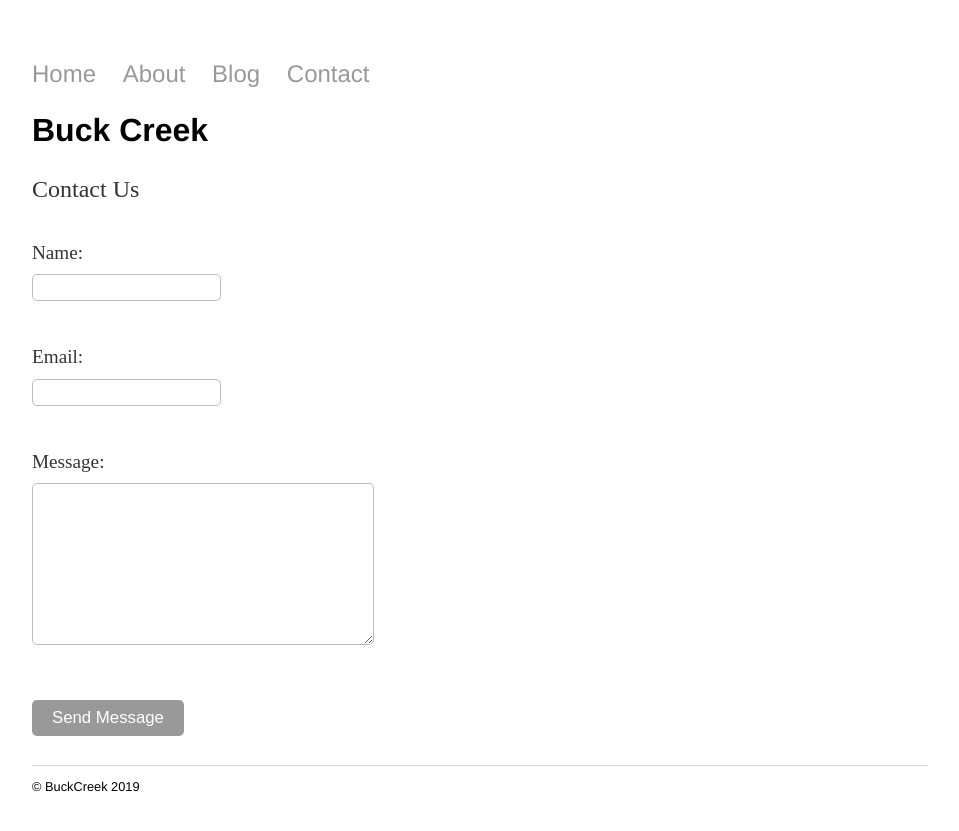
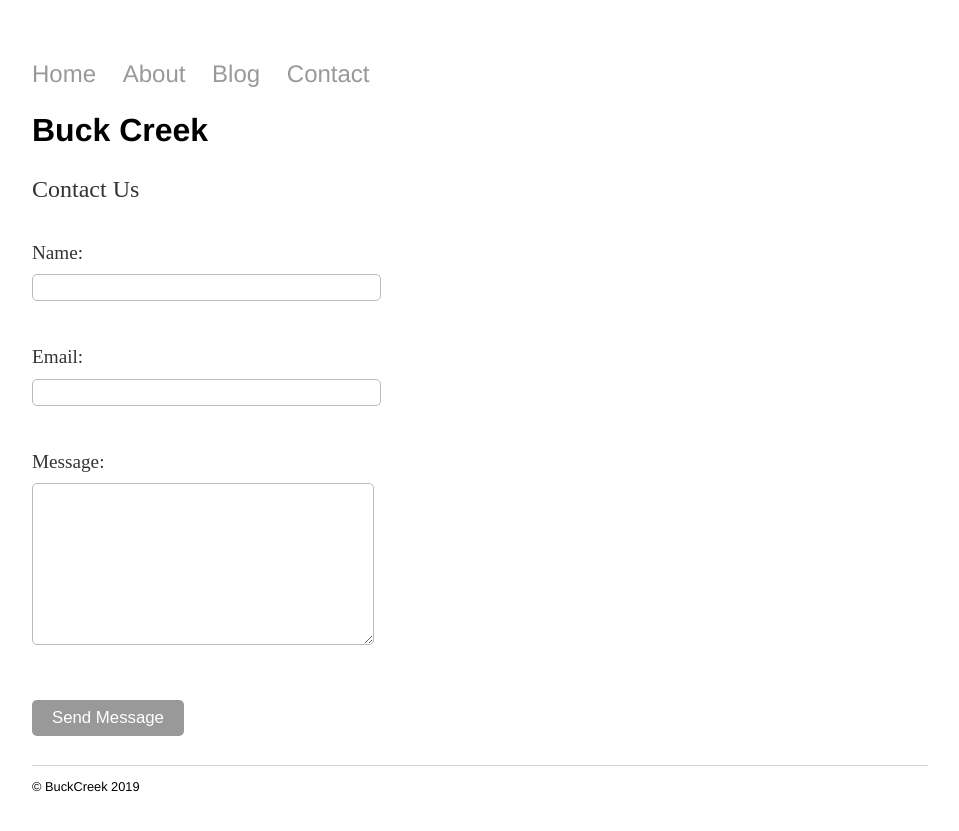
Before and after one commit to shanebp/shanebp.github.io, a Jekyll site: the page built from contact-aws.html, in a window 1280 px wide. Shown: the top 831 px of the page, without its empty margins (160-1119 px from the left). Built offline with Jekyll 4.4.1, drawn with Linux system fonts in a browser that asks for light colours.

Commit message:
Update contact-aws.html

```diff
--- a/contact-aws.html
+++ b/contact-aws.html
@@ -11,21 +11,21 @@ title: Buck Creek
   	<p>
 	  <label>
 	    Name:
-	    <input type="text" name="name" required>
+	    <input type="text" name="name" size="40" required>
 	  </label>
 	</p>
 
 	<p>
 	  <label>
 	    Email:
-	    <input type="email" name="reply_to" required>
+	    <input type="email" name="reply_to" size="40" required>
 	  </label>
 	</p>
 
 	<p>
 	  <label>
 	    Message:
-	    <textarea name="message" required></textarea>
+	    <textarea name="message" rows="5" cols="50" required></textarea>
 	  </label>
 	</p>
 
```
